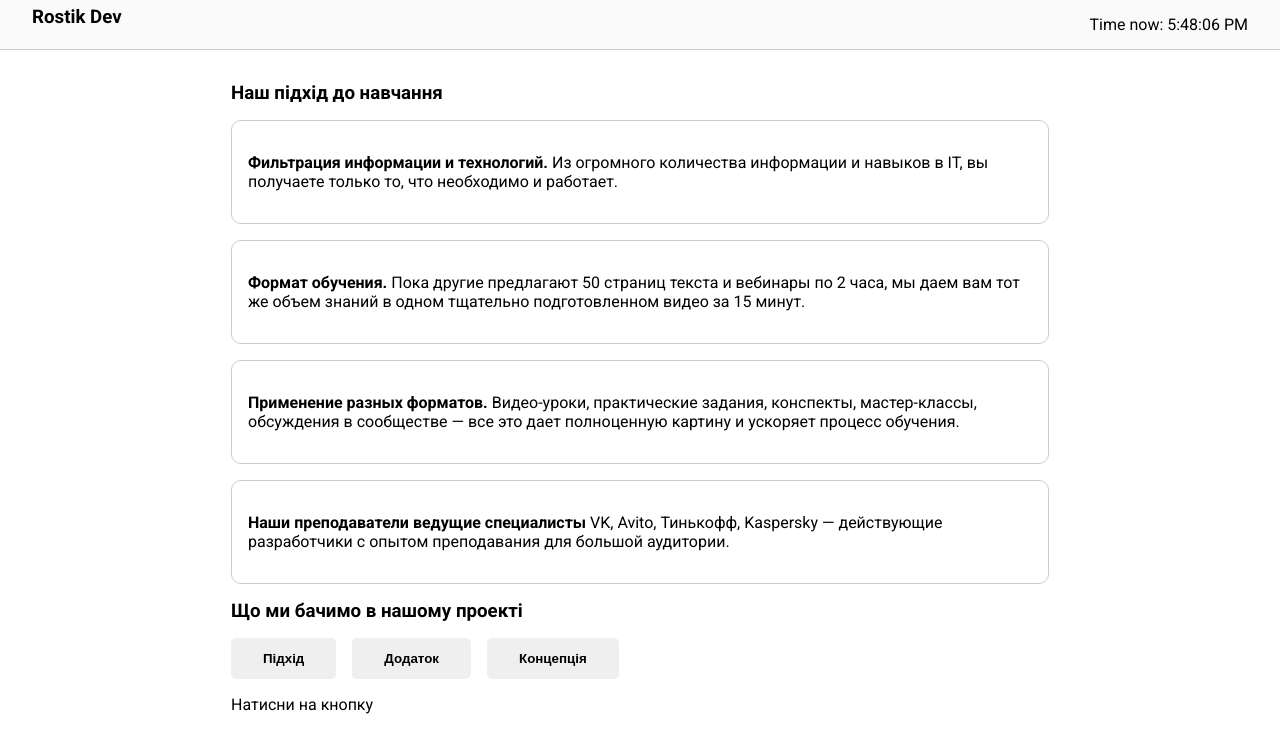
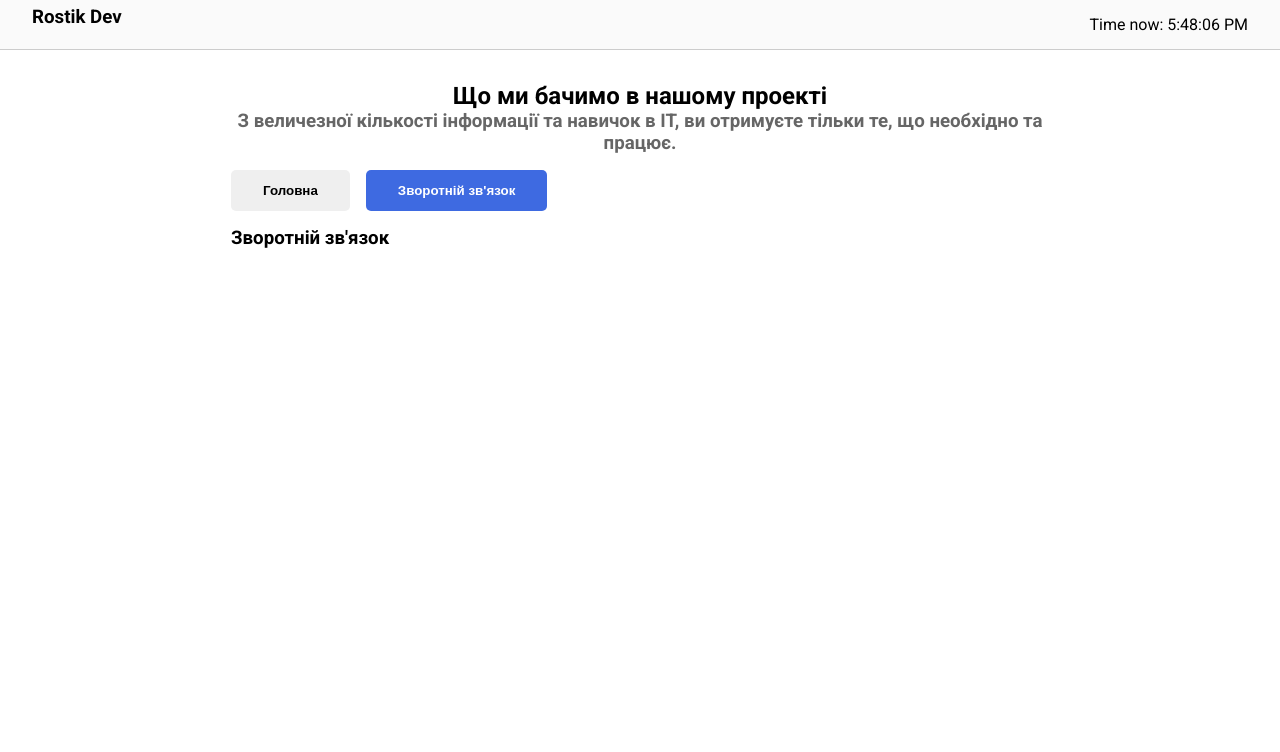
Before and after one commit to Rostilash/react-vito, a React (Vite) app in the folder 01-react-basic-start/: page / in a window 1280 px wide. Shown: the top 752 px of the page. Built offline with nearby package versions, Linux system fonts and the light colour scheme.

Commit message:
new feedback section and working with interactive tabs.

```diff
--- a/01-react-basic-start/src/App.jsx
+++ b/01-react-basic-start/src/App.jsx
@@ -1,15 +1,28 @@
 import Header from "./components/Header.jsx";
 import TeachingSection from "./components/TeachingSection.jsx";
 import TeachingSectionTwo from "./components/TeachingSectionTwo.jsx";
+import IntroSection from "./components/IntroSection.jsx";
+import TabsSection from "./components/TabsSection.jsx";
+import FeedbackSection from "./components/FeedbackSection.jsx";
+import { useState } from "react";
 
 export default function App() {
+  const [tab, setTab] = useState("feedback");
   return (
-    <div>
+    <>
       <Header />
       <main>
-        <TeachingSection />
-        <TeachingSectionTwo />
+        <IntroSection />
+        <TabsSection active={tab} onChange={(current) => setTab(current)} />
+
+        {tab === "main" && (
+          <>
+            <TeachingSection />
+            <TeachingSectionTwo />
+          </>
+        )}
+        {tab === "feedback" && <FeedbackSection />}
       </main>
-    </div>
+    </>
   );
 }
--- /dev/null
+++ b/01-react-basic-start/src/components/FeedbackSection.jsx
@@ -0,0 +1,7 @@
+export default function FeedbackSection() {
+  return (
+    <section>
+      <h3> Зворотній зв'язок</h3>
+    </section>
+  );
+}
--- /dev/null
+++ b/01-react-basic-start/src/components/IntroSection.jsx
@@ -0,0 +1,10 @@
+export default function IntroSection() {
+  return (
+    <section>
+      <h1 className="centered"> Що ми бачимо в нашому проекті </h1>
+      <h3 className="centered" style={{ color: "#666" }}>
+        З величезної кількості інформації та навичок в IT, ви отримуєте тільки те, що необхідно та працює.
+      </h3>
+    </section>
+  );
+}
--- /dev/null
+++ b/01-react-basic-start/src/components/TabsSection.jsx
@@ -0,0 +1,13 @@
+import Button from "./Button/Button.jsx";
+export default function TabsSection({ active, onChange }) {
+  return (
+    <section style={{ marginBottom: "1rem" }}>
+      <Button isActive={active === "main"} onClick={() => onChange("main")}>
+        Головна
+      </Button>
+      <Button isActive={active === "feedback"} onClick={() => onChange("feedback")}>
+        Зворотній зв'язок
+      </Button>
+    </section>
+  );
+}
--- a/01-react-basic-start/src/index.css
+++ b/01-react-basic-start/src/index.css
@@ -1,4 +1,4 @@
-@import url('https://fonts.googleapis.com/css2?family=Inter&family=Roboto:wght@400;700&family=Titillium+Web&display=swap');
+@import url("https://fonts.googleapis.com/css2?family=Inter&family=Roboto:wght@400;700&family=Titillium+Web&display=swap");
 
 * {
   margin: 0;
@@ -7,7 +7,7 @@
 }
 
 body {
-  font-family: 'Roboto', sans-serif;
+  font-family: "Roboto", sans-serif;
 }
 
 header {
@@ -46,3 +46,7 @@
 p {
   padding: 1rem 0;
 }
+
+.centered {
+  text-align: center;
+}
```
